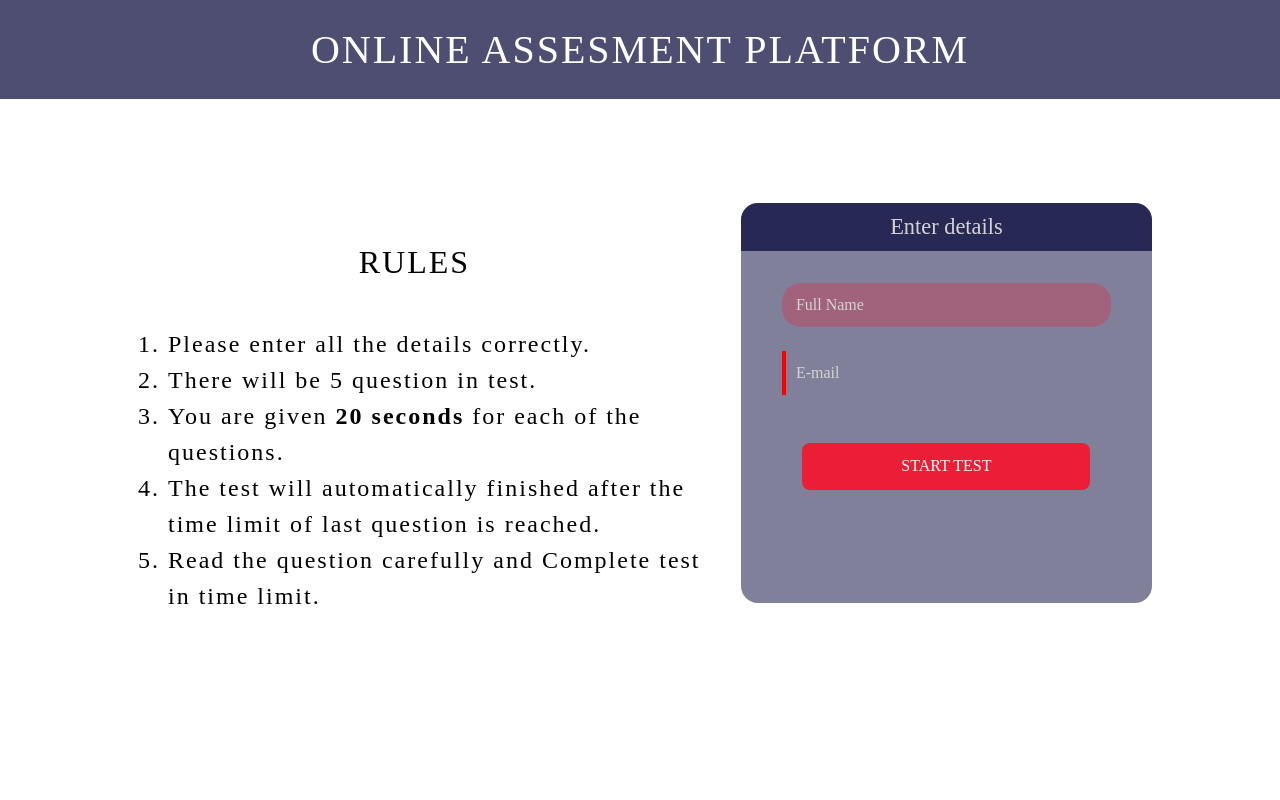
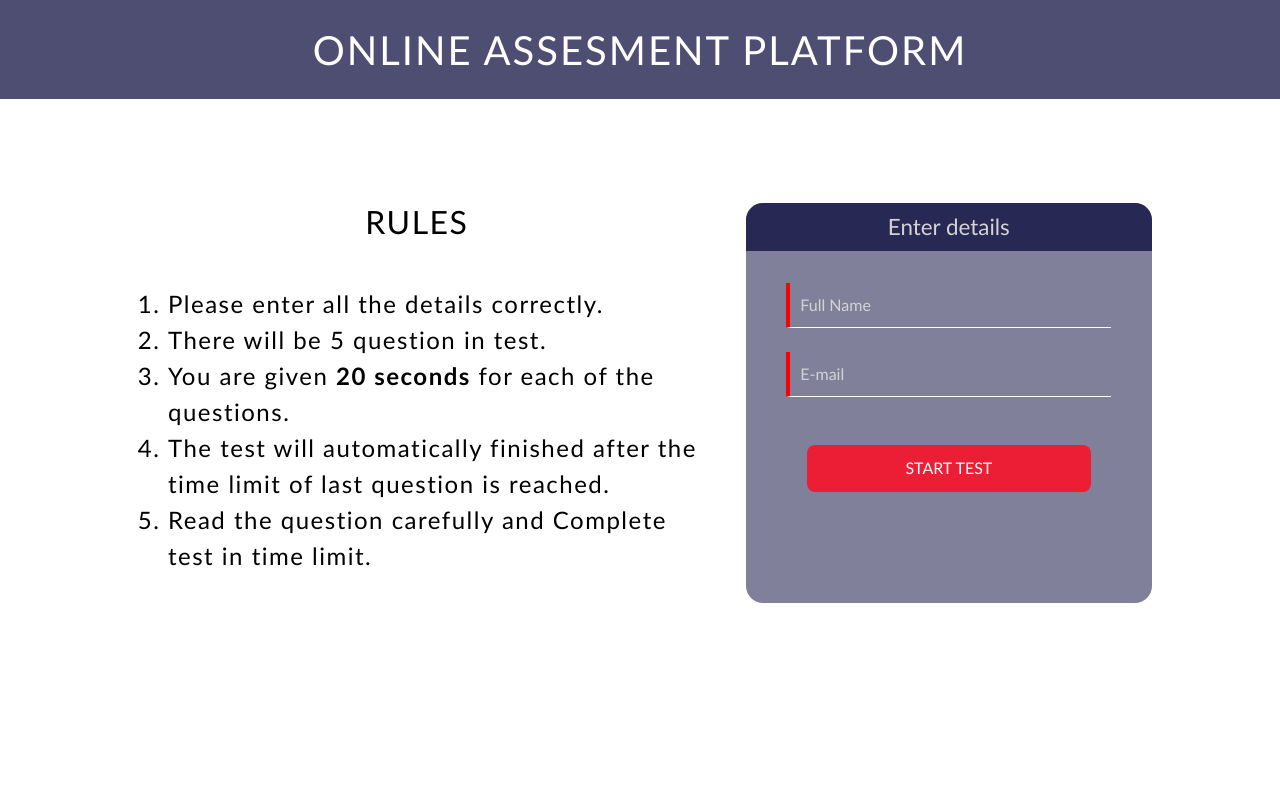
Before and after one commit to mourya-satyam-888/mcq-application, a Flask app: page / in a window 1280 px wide. Run offline with Flask 2, Linux system fonts and the light colour scheme; some libraries are stand-ins or nearby versions.

Commit message:
small change

```diff
--- a/static/login.css
+++ b/static/login.css
@@ -9,7 +9,7 @@ body {
     width: 100%;
     color:white;
     background-color:white;
-    font-family: 'Droid Serif', serif;
+    font-family: Trebuchet MS, sans-serif;
 }
 
 .heading {
@@ -34,15 +34,16 @@ body {
     flex-direction:vertical;
     width: 80%;
     height: 100%;
-
+    border:0px solid black;
+    /*box-shadow:5px 5px rgb(0,0,0,0.5);*/
 }
 
 .rules {
     position: relative;
-    top : 10%;
+    /*top : 10%;*/
     margin-right: 40px;
     color:black;
-    letter-spacing:2px;
+    letter-spacing:1.5px;
     font-size:1.5em;
     /*background:black;*/
 }
@@ -92,11 +93,13 @@ input[type="submit"] {
 input {
     background: transparent;
     border: 0;
+
     border-left: 4px solid;
     border-color: #FF0000;
     padding: 10px;
     color: white;
     width: 80%;
+    border-bottom:1px solid white;
 }
 
 input[type="text"]:focus,
--- a/templates/login.html
+++ b/templates/login.html
@@ -46,7 +46,7 @@
 
                         <br/>
 
-                        <input type="text" name="username" id="username" placeholder="Full Name" required autofocus>
+                        <input type="text" name="username" id="username" placeholder="Full Name" required>
                         <br/><br/>
                         <input type="email" name="email" id="email" placeholder="E-mail" required>
                         <br/><br/><br/>
```
